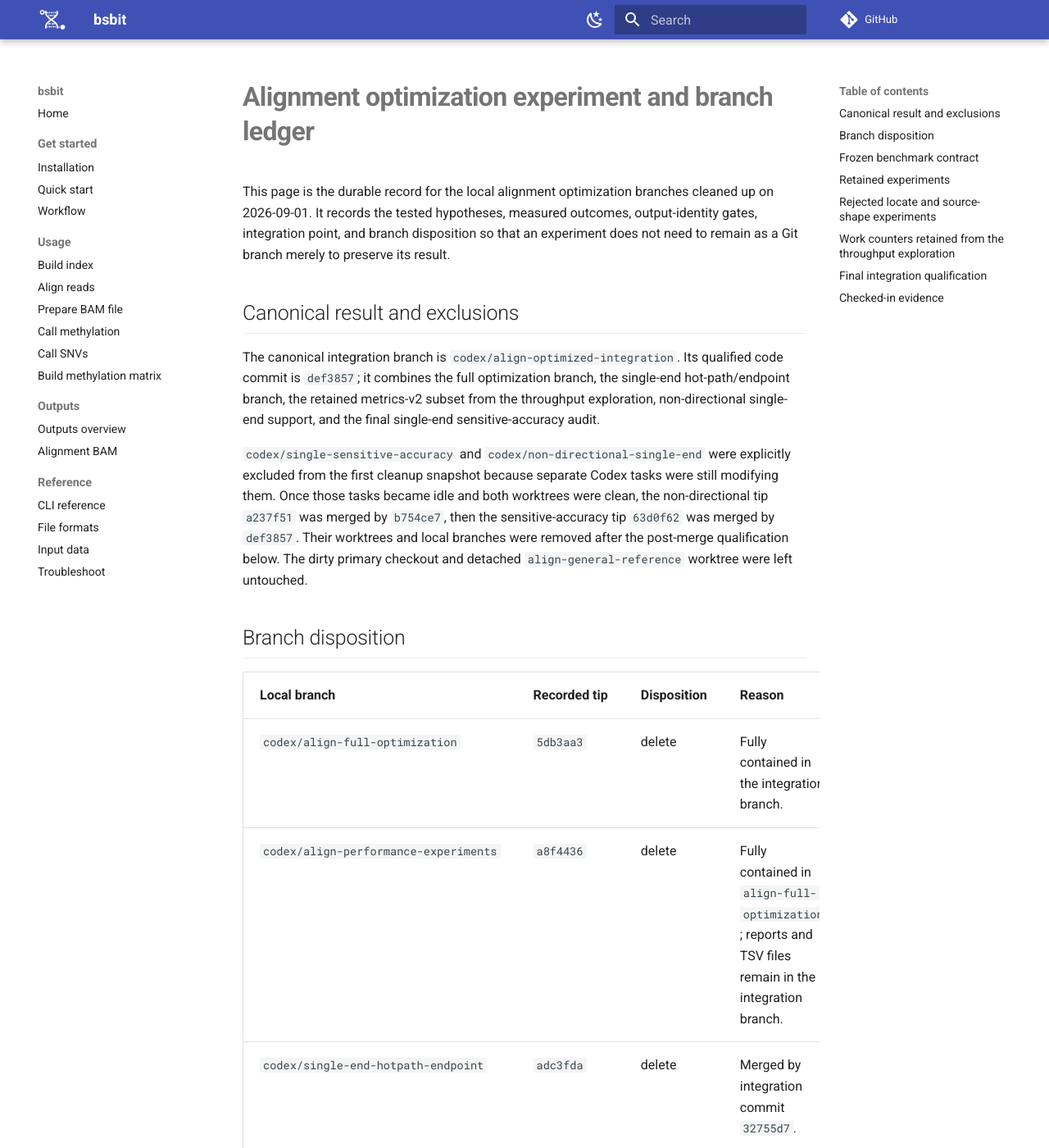
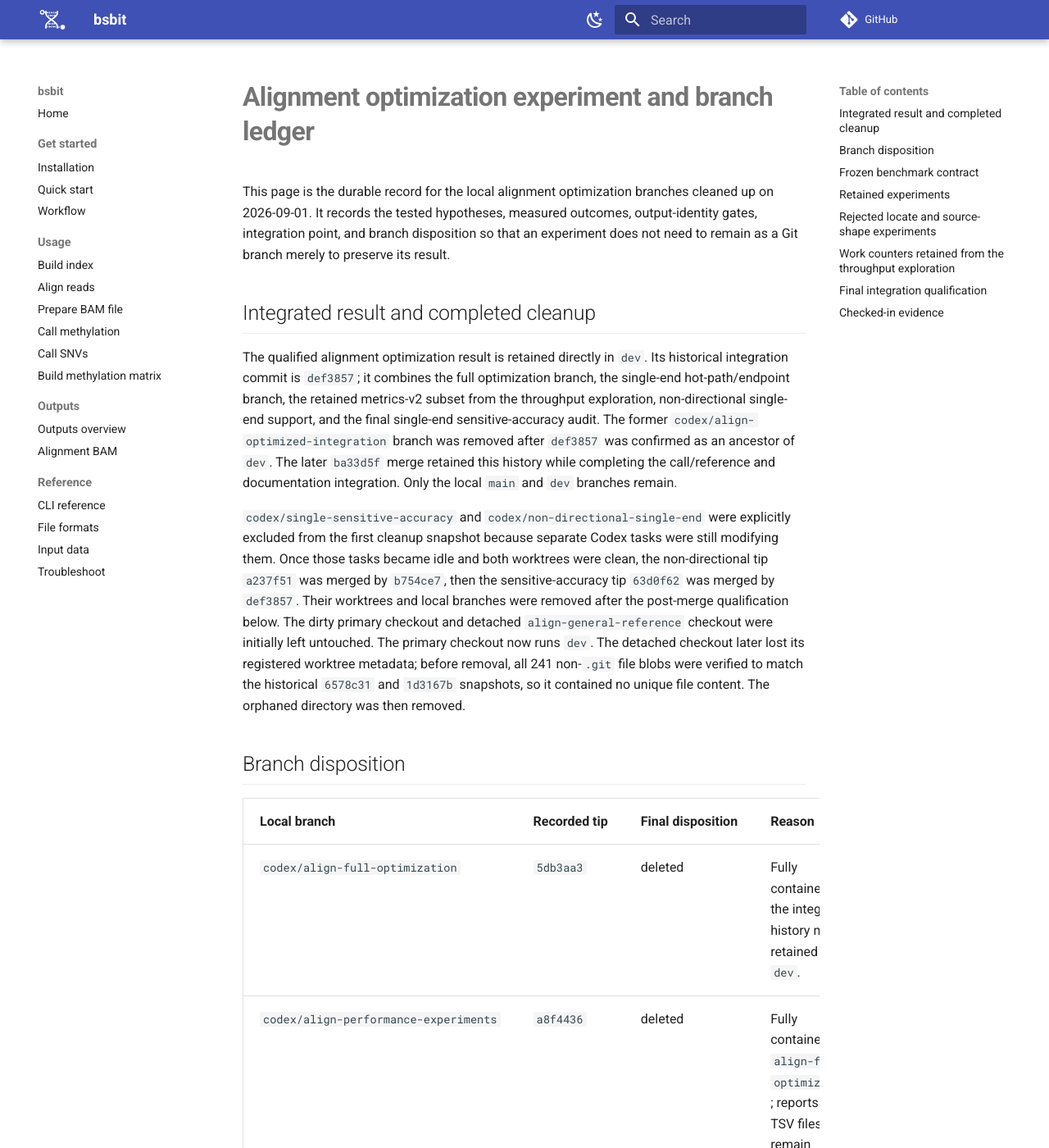
Before and after one commit to wbvguo/bsbit, an MkDocs documentation site: the page built from docs/development/alignment-optimization-branch-ledger.md, in a window 1280 px wide and 1400 px high. Shown: the whole window at 82% size. Built offline with MkDocs 1.6.1 and Material for MkDocs 9.7.7, drawn with Linux system fonts in a browser that asks for light colours; comment, search, counter and statistics services are not loaded; some of the changed text lies outside the part shown.

Commit message:
docs: finalize alignment branch cleanup

```diff
--- a/docs/development/alignment-optimization-branch-ledger.md
+++ b/docs/development/alignment-optimization-branch-ledger.md
@@ -6,13 +6,17 @@ output-identity gates, integration point, and branch disposition so that an
 experiment does not need to remain as a Git branch merely to preserve its
 result.
 
-## Canonical result and exclusions
+## Integrated result and completed cleanup
 
-The canonical integration branch is `codex/align-optimized-integration`. Its
-qualified code commit is `def3857`; it combines the full optimization branch,
-the single-end hot-path/endpoint branch, the retained metrics-v2 subset from
-the throughput exploration, non-directional single-end support, and the final
-single-end sensitive-accuracy audit.
+The qualified alignment optimization result is retained directly in `dev`.
+Its historical integration commit is `def3857`; it combines the full
+optimization branch, the single-end hot-path/endpoint branch, the retained
+metrics-v2 subset from the throughput exploration, non-directional single-end
+support, and the final single-end sensitive-accuracy audit. The former
+`codex/align-optimized-integration` branch was removed after `def3857` was
+confirmed as an ancestor of `dev`. The later `ba33d5f` merge retained this
+history while completing the call/reference and documentation integration.
+Only the local `main` and `dev` branches remain.
 
 `codex/single-sensitive-accuracy` and `codex/non-directional-single-end` were
 explicitly excluded from the first cleanup snapshot because separate Codex
@@ -21,23 +25,27 @@ worktrees were clean, the non-directional tip `a237f51` was merged by
 `b754ce7`, then the sensitive-accuracy tip `63d0f62` was merged by `def3857`.
 Their worktrees and local branches were removed after the post-merge
 qualification below. The dirty primary checkout and detached
-`align-general-reference` worktree were left untouched.
+`align-general-reference` checkout were initially left untouched. The primary
+checkout now runs `dev`. The detached checkout later lost its registered
+worktree metadata; before removal, all 241 non-`.git` file blobs were verified
+to match the historical `6578c31` and `1d3167b` snapshots, so it contained no
+unique file content. The orphaned directory was then removed.
 
 ## Branch disposition
 
-| Local branch | Recorded tip | Disposition | Reason |
+| Local branch | Recorded tip | Final disposition | Reason |
 | --- | --- | --- | --- |
-| `codex/align-full-optimization` | `5db3aa3` | delete | Fully contained in the integration branch. |
-| `codex/align-performance-experiments` | `a8f4436` | delete | Fully contained in `align-full-optimization`; reports and TSV files remain in the integration branch. |
-| `codex/single-end-hotpath-endpoint` | `adc3fda` | delete | Merged by integration commit `32755d7`. |
-| `codex/single-end-adapter-recovery` | `dc4e07d` | delete | Fully contained in `single-end-hotpath-endpoint`. |
-| `codex/paired-end-modularization` | `183d73e` | delete | Tip is the current `dev` baseline. |
-| `codex/single-end-sensitive` | `6341e6f` | delete | Already an ancestor of `dev` and the integration branch. |
-| `codex/alignment-locate-wavefront` | `76f599a` | delete | All source candidates regressed; only the measurements below were retained. |
-| `codex/alignment-throughput` | `6ee2de0` | delete | Metrics v2 was selectively ported by `8bed5f5` and qualified by `82e4984`; the other source candidates regressed. |
-| `codex/align-optimized-integration` | `def3857` | keep | Canonical qualified optimization result containing both formerly active branches. |
-| `codex/single-sensitive-accuracy` | `63d0f62` | delete | Merged by `def3857`; post-merge tests and 5M validation passed. |
-| `codex/non-directional-single-end` | `a237f51` | delete | Merged by `b754ce7`; post-merge tests and 5M validation passed. |
+| `codex/align-full-optimization` | `5db3aa3` | deleted | Fully contained in the integration history now retained by `dev`. |
+| `codex/align-performance-experiments` | `a8f4436` | deleted | Fully contained in `align-full-optimization`; reports and TSV files remain checked in. |
+| `codex/single-end-hotpath-endpoint` | `adc3fda` | deleted | Merged by integration commit `32755d7`. |
+| `codex/single-end-adapter-recovery` | `dc4e07d` | deleted | Fully contained in `single-end-hotpath-endpoint`. |
+| `codex/paired-end-modularization` | `183d73e` | deleted | Tip is an ancestor of `dev`. |
+| `codex/single-end-sensitive` | `6341e6f` | deleted | Already an ancestor of `dev` and the integration history. |
+| `codex/alignment-locate-wavefront` | `76f599a` | deleted | All source candidates regressed; only the measurements below were retained. |
+| `codex/alignment-throughput` | `6ee2de0` | deleted | Metrics v2 was selectively ported by `8bed5f5` and qualified by `82e4984`; the other source candidates regressed. |
+| `codex/align-optimized-integration` | `def3857` | deleted | Qualified result is retained as an ancestor of `dev`. |
+| `codex/single-sensitive-accuracy` | `63d0f62` | deleted | Merged by `def3857`; post-merge tests and 5M validation passed. |
+| `codex/non-directional-single-end` | `a237f51` | deleted | Merged by `b754ce7`; post-merge tests and 5M validation passed. |
 
 ## Frozen benchmark contract
 
@@ -157,8 +165,9 @@ stride-8 5M validation runs then produced:
 All three BAMs passed `samtools quickcheck`; counts, flag summaries,
 caller-compatible provenance, timings, RSS, input/index hashes, and complete
 built-in metrics are recorded in the merged-integration evidence directory.
-The two source tips were confirmed ancestors of the integration head before
-their clean worktrees and local branches were removed.
+The two source tips were confirmed ancestors of `def3857`, and `def3857` was
+confirmed as an ancestor of `dev`, before their clean worktrees and local
+branches were removed.
 
 ## Checked-in evidence
 
```
